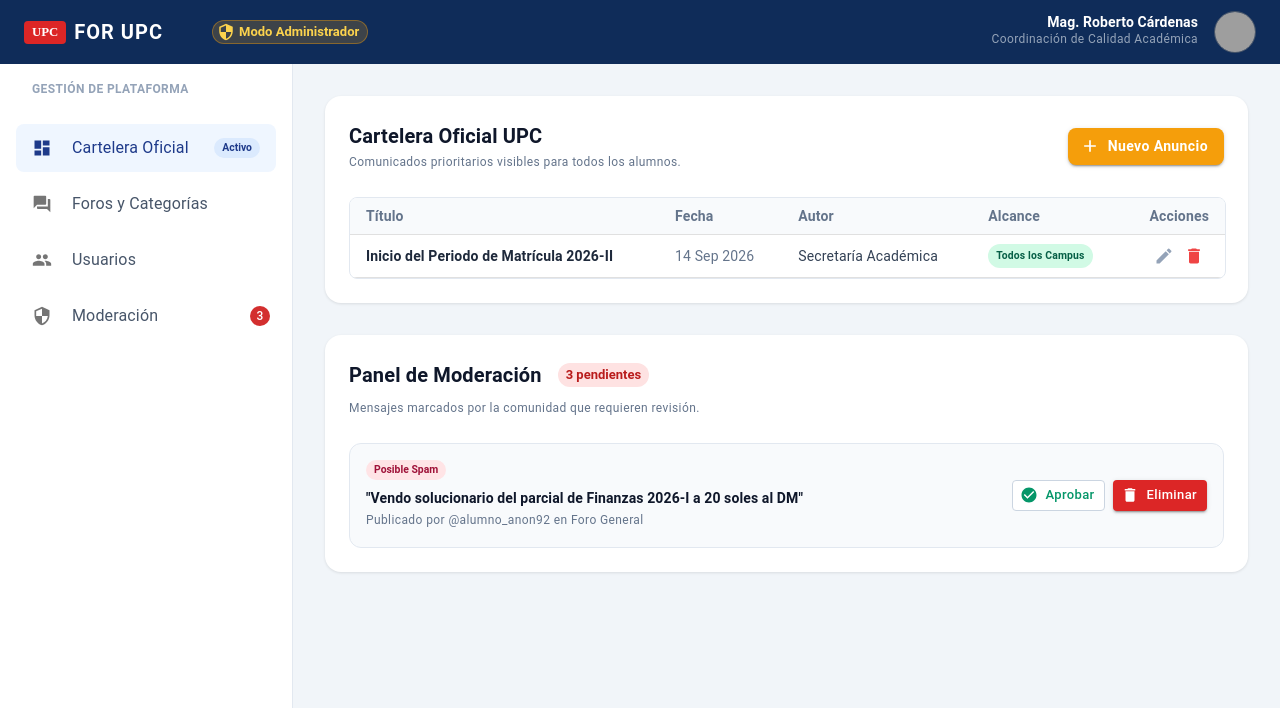
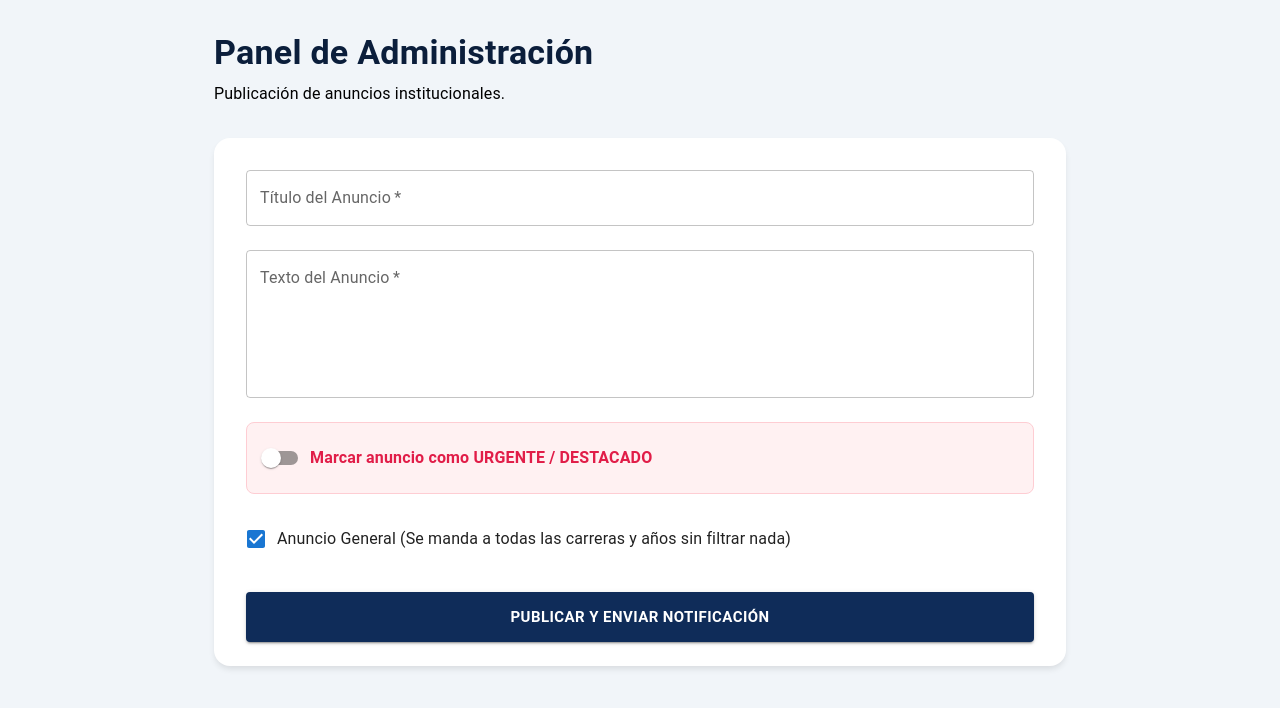
Before and after one commit to mati-bar/For-UPC-frontend, a React (Vite) app: page /admin in a window 1280 px wide. Shown: the top 708 px of the page. Built offline with nearby package versions, Linux system fonts and the light colour scheme; grey boxes are pictures that could not be loaded.

Commit message:
Guardo mis pantallas antes de unir con la logica de Matias

```diff
--- a/src/Login.jsx
+++ b/src/Login.jsx
@@ -1,38 +1,191 @@
-import React from 'react';
-import { Box, Card, CardContent, TextField, Button, Typography, Link, Stack } from '@mui/material';
+import React, { useState } from 'react';
+import {
+Box, Card, CardContent, Typography, TextField, Button,
+Tabs, Tab, Container, MenuItem, FormControl, InputLabel, Select,
+Checkbox, ListItemText, OutlinedInput
+} from '@mui/material';
 
 export default function Login() {
+  const [tabValue, setTabValue] = useState(0); // 0: Login, 1: Registro
+
+const handleTabChange = (event, newValue) => {
+    setTabValue(newValue);
+};
+
+  // Estados base del registro
+const [nombreApellido, setNombreApellido] = useState('');
+const [correo, setCorreo] = useState('');
+const [password, setPassword] = useState('');
+
+  // Estado para el Multiple Select (guarda un arreglo con las carreras elegidas)
+const [carreras, setCarreras] = useState([]);
+
+  // Estado para guardar el año de cada carrera de forma dinámica (ej: { "Tecnicatura...": "1er Año" })
+const [anios, setAnios] = useState({});
+
+const opcionesCarreras = [
+    "Tecnicatura Universitaria en Programación Full Stack",
+    "Profesorado Universitario de Biología",
+    "Profesorado Universitario de Geografía",
+    "Profesorado de Educación Secundaria en Historia",
+    "Profesorado de Educación Secundaria en Matemática",
+    "Prof. Educación Física",
+
+];
+
+const handleCarrerasChange = (event) => {
+    const { target: { value } } = event;
+    setCarreras(typeof value === 'string' ? value.split(',') : value);
+};
+
+  // guarda un arreglo de años para cada carrera
+const handleAnioChange = (carrera, event) => {
+    const { target: { value } } = event;
+    setAnios({
+    ...anios,
+    [carrera]: typeof value === 'string' ? value.split(',') : value
+    });
+};
+
 return (
-    <Box sx={{ minHeight: '100vh', display: 'flex', alignItems: 'center', justifyContent: 'center', bgcolor: '#f1f5f9', p: 2 }}>
-    <Card sx={{ maxWidth: 400, width: '100%', borderRadius: 3, boxShadow: '0 4px 6px -1px rgb(0 0 0 / 0.1)', border: '1px solid #e2e8f0' }}>
+    <Box sx={{
+    backgroundColor: '#f1f5f9', minHeight: '100vh', display: 'flex',
+    alignItems: 'center', justifyContent: 'center', py: 4
+    }}>
+    <Container maxWidth="sm">
+
+        {/* ENCABEZADO INSTITUCIONAL */}
+        <Box sx={{ textAlign: 'center', mb: 3 }}>
+        <Box sx={{
+            display: 'inline-block', bgcolor: '#0F2C59', color: 'white',
+            px: 2, py: 1, borderRadius: 2, fontWeight: 'bold', mb: 1
+        }}>
+            UPC
+        </Box>
+        <Typography variant="h5" sx={{ fontWeight: 'bold', color: '#0B1E3B' }}>
+            Portal Informativo Académico
+        </Typography>
+        <Typography variant="body2" color="text.secondary">
+            Comunidad Universitaria - Laboulaye
+        </Typography>
+        </Box>
+
+        {/* TARJETA PRINCIPAL */}
+        <Card sx={{ borderRadius: 4, boxShadow: '0 10px 15px -3px rgb(0 0 0 / 0.1)' }}>
+
+        <Tabs
+            value={tabValue} onChange={handleTabChange} variant="fullWidth"
+            sx={{ borderBottom: '1px solid #e2e8f0', '& .MuiTab-root': { fontWeight: 'bold' } }}
+        >
+            <Tab label="Iniciar Sesión" />
+            <Tab label="Registrarse" />
+        </Tabs>
+
         <CardContent sx={{ p: 4 }}>
 
-        <Stack spacing={3}>
-            {/* Logo */}
-            <Box sx={{ border: '1px solid #ccc', borderRadius: 2, py: 2, textAlign: 'center', mb: 2, bgcolor: 'white' }}>
-            <Typography variant="h6" sx={{ fontWeight: 'bold', color: '#0f2c59' }}>Logo</Typography>
+            {/* VISTA 1: INICIAR SESIÓN */}
+            {tabValue === 0 && (
+            <Box component="form" sx={{ display: 'flex', flexDirection: 'column', gap: 3 }}>
+                <Typography variant="body2" color="text.secondary">
+                Ingresá con tu correo institucional para acceder a las novedades de tu carrera.
+                </Typography>
+                <TextField label="Correo electrónico" type="email" fullWidth required size="small" />
+                <TextField label="Contraseña" type="password" fullWidth required size="small" />
+
+                <Typography
+                variant="body2" component="a" href="#recuperar"
+                onClick={(e) => { e.preventDefault(); alert("Próximamente: Sistema de recuperación de contraseña."); }}
+                sx={{
+                    textAlign: 'right', color: '#0F2C59', textDecoration: 'none',
+                    fontWeight: 'medium', '&:hover': { textDecoration: 'underline' }, mt: -1
+                }}
+                >
+                ¿Olvidaste tu contraseña?
+                </Typography>
+
+                <Button
+                variant="contained" size="large"
+                sx={{ bgcolor: '#0F2C59', '&:hover': { bgcolor: '#0b1e3b' }, py: 1.5, fontWeight: 'bold' }}
+                >
+                Entrar a la Plataforma
+                </Button>
             </Box>
+            )}
 
-            {/* Campos de texto */}
-            <TextField label="Usuario" variant="outlined" fullWidth size="small" />
-            <TextField label="Contraseña" type="password" variant="outlined" fullWidth size="small" />
-            <TextField label="Carrera" variant="outlined" fullWidth size="small" />
+            {/* VISTA 2: REGISTRO DE ESTUDIANTE */}
+            {tabValue === 1 && (
+            <Box component="form" sx={{ display: 'flex', flexDirection: 'column' }}>
+                <TextField
+                label="Nombre y Apellido" fullWidth required size="small" sx={{ mb: 2 }}
+                value={nombreApellido} onChange={(e) => setNombreApellido(e.target.value)}
+                />
+                <TextField
+                label="Correo Electrónico" type="email" fullWidth required size="small" sx={{ mb: 2 }}
+                value={correo} onChange={(e) => setCorreo(e.target.value)}
+                />
+                <TextField
+                label="Contraseña" type="password" fullWidth required size="small" sx={{ mb: 3 }}
+                value={password} onChange={(e) => setPassword(e.target.value)}
+                />
 
-            {/* Botón de acceso */}
-            <Button variant="outlined" fullWidth sx={{ py: 1, mt: 1, color: '#0f2c59', borderColor: '#0f2c59', fontWeight: 'bold', textTransform: 'none' }}>
-            Acceder
-            </Button>
+                {/* SELECT MÚLTIPLE DE CARRERAS */}
+                <FormControl fullWidth size="small" sx={{ mb: 2 }}>
+                <InputLabel>Carreras</InputLabel>
+                <Select
+                    multiple
+                    value={carreras}
+                    onChange={handleCarrerasChange}
+                    input={<OutlinedInput label="Carreras" />}
+                    renderValue={(selected) => selected.join(', ')}
+                >
+                    {opcionesCarreras.map((carrera) => (
+                    <MenuItem key={carrera} value={carrera}>
+                        <Checkbox checked={carreras.indexOf(carrera) > -1} />
+                        <ListItemText primary={carrera} />
+                    </MenuItem>
+                    ))}
+                </Select>
+                </FormControl>
 
-            {/* Link de recuperación */}
-            <Box sx={{ textAlign: 'center', mt: 1 }}>
-            <Link href="#" underline="hover" sx={{ color: 'text.secondary', fontSize: '0.875rem' }}>
-                ¿Olvidó su contraseña?
-            </Link>
+                {/* CAJAS DE AÑOS DINÁMICAS (Ahora con Select Múltiple) */}
+                {carreras.map((carrera) => (
+                <FormControl fullWidth size="small" sx={{ mb: 2 }} key={carrera}>
+                    <InputLabel>Año/s que cursás - {carrera}</InputLabel>
+                    <Select
+                    multiple
+                      value={anios[carrera] || []} // Inicia como arreglo vacío
+                    onChange={(e) => handleAnioChange(carrera, e)}
+                    input={<OutlinedInput label={`Año/s que cursás - ${carrera}`} />}
+                    renderValue={(selected) => selected.join(', ')}
+                    >
+                    {['1er Año', '2do Año', '3er Año', '4to Año'].map((anio) => (
+                        <MenuItem key={anio} value={anio}>
+                        <Checkbox checked={(anios[carrera] || []).indexOf(anio) > -1} />
+                        <ListItemText primary={anio} />
+                        </MenuItem>
+                    ))}
+                    </Select>
+                </FormControl>
+                ))}
+
+
+                <Button
+                variant="contained" size="large"
+                sx={{ bgcolor: '#0F2C59', '&:hover': { bgcolor: '#0b1e3b' }, py: 1.5, fontWeight: 'bold', mt: 1 }}
+                >
+                Completar Registro
+                </Button>
             </Box>
-        </Stack>
+            )}
 
         </CardContent>
-    </Card>
+        </Card>
+
+        <Typography variant="caption" sx={{ display: 'block', textAlign: 'center', mt: 3, color: 'text.secondary' }}>
+        Universidad Provincial de Córdoba — Sede Laboulaye
+        </Typography>
+
+    </Container>
     </Box>
 );
 }
--- a/src/PanelAdmin.jsx
+++ b/src/PanelAdmin.jsx
@@ -1,158 +1,162 @@
-import React from 'react';
+import React, { useState } from 'react';
 import {
-AppBar, Toolbar, Typography, Box, Avatar, Card, CardContent,
-Button, Chip, IconButton, Divider, List, ListItem, ListItemIcon, ListItemText,
-Table, TableBody, TableCell, TableContainer, TableHead, TableRow, Paper, Badge
+Box, Card, CardContent, Typography, TextField, Button, Container,
+FormControl, InputLabel, Select, MenuItem, Checkbox,
+ListItemText, OutlinedInput, FormControlLabel, Switch
 } from '@mui/material';
-import DashboardIcon from '@mui/icons-material/Dashboard';
-import ForumIcon from '@mui/icons-material/Forum';
-import PeopleIcon from '@mui/icons-material/People';
-import SecurityIcon from '@mui/icons-material/Security';
-import AddIcon from '@mui/icons-material/Add';
-import CheckCircleIcon from '@mui/icons-material/CheckCircle';
-import DeleteIcon from '@mui/icons-material/Delete';
-import EditIcon from '@mui/icons-material/Edit';
 
 export default function PanelAdmin() {
+  // Dónde guardamos el título y el texto del anuncio
+const [titulo, setTitulo] = useState('');
+const [contenido, setContenido] = useState('');
+
+  // NUEVO: Esto maneja si el anuncio es urgente/destacado (arranca apagado)
+const [esUrgente, setEsUrgente] = useState(false);
+
+  // Esto maneja a quién le va a llegar el anuncio
+const [esGeneral, setEsGeneral] = useState(true);
+const [carrerasDestino, setCarrerasDestino] = useState([]);
+const [aniosDestino, setAniosDestino] = useState({});
+
+const handlePublicar = (e) => {};
+
 return (
-    <Box sx={{ display: 'flex', flexDirection: 'column', minHeight: '100vh', backgroundColor: '#f1f5f9' }}>
+    <Box sx={{ backgroundColor: '#f1f5f9', minHeight: '100vh', py: 4 }}>
+    <Container maxWidth="md">
 
-      {/* Navbar Superior */}
-    <AppBar position="sticky" elevation={0} sx={{ backgroundColor: '#0f2c59', color: 'white' }}>
-        <Toolbar sx={{ justifyContent: 'space-between' }}>
-
-        <Box sx={{ display: 'flex', alignItems: 'center', gap: 3 }}>
-            <Box sx={{ display: 'flex', alignItems: 'center', gap: 1 }}>
-            <Box sx={{ bgcolor: '#dc2626', color: 'white', p: 0.5, px: 1, borderRadius: 1, fontWeight: 'bold', fontSize: '0.8rem' }}>
-                UPC
-            </Box>
-            <Typography variant="h6" sx={{ fontWeight: 'bold', letterSpacing: 1 }}>FOR UPC</Typography>
-            </Box>
-            <Divider orientation="vertical" flexItem sx={{ borderColor: 'rgba(255,255,255,0.2)', my: 2 }} />
-            <Chip
-            icon={<SecurityIcon style={{ color: '#fcd34d' }} fontSize="small" />}
-            label="Modo Administrador"
-            size="small"
-            sx={{ bgcolor: 'rgba(245, 158, 11, 0.2)', color: '#fcd34d', border: '1px solid rgba(245, 158, 11, 0.4)', fontWeight: 'bold' }}
-            />
+        {/* LOS TÍTULOS DE LA PÁGINA */}
+        <Box sx={{ mb: 4 }}>
+        <Typography variant="h4" sx={{ fontWeight: 'bold', color: '#0B1E3B', mb: 1 }}>
+            Panel de Administración
+        </Typography>
+        <Typography variant="body1" color="text.secondary">
+            Publicación de anuncios institucionales.
+        </Typography>
         </Box>
 
-        <Box sx={{ display: 'flex', alignItems: 'center', gap: 2 }}>
-            <Box sx={{ textAlign: 'right', display: { xs: 'none', md: 'block' } }}>
-            <Typography variant="subtitle2" sx={{ fontWeight: 'bold', lineHeight: 1 }}>Mag. Roberto Cárdenas</Typography>
-            <Typography variant="caption" sx={{ color: '#94a3b8' }}>Coordinación de Calidad Académica</Typography>
-            </Box>
-            <Avatar src="https://images.unsplash.com/photo-1472099645785-5658abf4ff4e?w=100&auto=format&fit=crop&q=80" sx={{ border: '1px solid #475569' }} />
-        </Box>
+        {/* LA CAJA BLANCA DONDE ESTÁ EL FORMULARIO */}
+        <Card sx={{ borderRadius: 4, boxShadow: '0 4px 6px -1px rgb(0 0 0 / 0.1)' }}>
+        <CardContent sx={{ p: 4 }}>
+            <Box component="form" onSubmit={handlePublicar} sx={{ display: 'flex', flexDirection: 'column' }}>
 
-        </Toolbar>
-    </AppBar>
+            <TextField
+                label="Título del Anuncio"
+                fullWidth required sx={{ mb: 3 }}
+                value={titulo}
+                onChange={(e) => setTitulo(e.target.value)}
+            />
 
-      {/* Contenedor Principal: Sidebar + Contenido */}
-    <Box sx={{ display: 'flex', flexGrow: 1, overflow: 'hidden' }}>
+            <TextField
+                label="Texto del Anuncio"
+                fullWidth required multiline minRows={5} sx={{ mb: 3 }}
+                placeholder="Escribí el texto acá. Podés usar Enter para separar párrafos o guiones para armar listas..."
+                value={contenido}
+                onChange={(e) => setContenido(e.target.value)}
+            />
 
-        {/* Sidebar Lateral */}
-        <Box sx={{ width: 260, bgcolor: 'white', borderRight: '1px solid #e2e8f0', p: 2, display: { xs: 'none', md: 'flex' }, flexDirection: 'column' }}>
-        <Typography variant="caption" sx={{ fontWeight: 'bold', color: '#94a3b8', mb: 2, px: 2 }}>GESTIÓN DE PLATAFORMA</Typography>
+              {/* NUEVA LLAVECITA PARA MARCAR COMO URGENTE */}
+            <Box sx={{ mb: 3, p: 2, bgcolor: '#fff1f2', border: '1px solid #fecdd3', borderRadius: 2 }}>
+                <FormControlLabel
+                control={
+                    <Switch
+                    color="error"
+                    checked={esUrgente}
+                    onChange={(e) => setEsUrgente(e.target.checked)}
+                    />
+                }
+                label={
+                    <Typography sx={{ fontWeight: 'bold', color: '#e11d48' }}>
+                    Marcar anuncio como URGENTE / DESTACADO
+                    </Typography>
+                }
+                />
+                <Typography variant="caption" sx={{ display: 'block', ml: 7, color: '#be123c' }}>
 
-        <List sx={{ flexGrow: 1 }}>
-            <ListItem button sx={{ bgcolor: '#eff6ff', borderRadius: 2, mb: 1, color: '#1e3a8a' }}>
-            <ListItemIcon sx={{ minWidth: 40, color: '#1e3a8a' }}><DashboardIcon fontSize="small" /></ListItemIcon>
-            <ListItemText primary="Cartelera Oficial" primaryTypographyProps={{ fontWeight: 'bold', fontSize: '0.875rem' }} />
-            <Chip label="Activo" size="small" sx={{ height: 20, fontSize: '0.65rem', bgcolor: '#dbeafe', color: '#1e3a8a', fontWeight: 'bold' }} />
-            </ListItem>
-
-            <ListItem button sx={{ borderRadius: 2, mb: 1, color: '#475569' }}>
-            <ListItemIcon sx={{ minWidth: 40 }}><ForumIcon fontSize="small" /></ListItemIcon>
-            <ListItemText primary="Foros y Categorías" primaryTypographyProps={{ fontSize: '0.875rem', fontWeight: 'medium' }} />
-            </ListItem>
-
-            <ListItem button sx={{ borderRadius: 2, mb: 1, color: '#475569' }}>
-            <ListItemIcon sx={{ minWidth: 40 }}><PeopleIcon fontSize="small" /></ListItemIcon>
-            <ListItemText primary="Usuarios" primaryTypographyProps={{ fontSize: '0.875rem', fontWeight: 'medium' }} />
-            </ListItem>
-
-            <ListItem button sx={{ borderRadius: 2, mb: 1, color: '#475569' }}>
-            <ListItemIcon sx={{ minWidth: 40 }}><SecurityIcon fontSize="small" /></ListItemIcon>
-            <ListItemText primary="Moderación" primaryTypographyProps={{ fontSize: '0.875rem', fontWeight: 'medium' }} />
-            <Badge badgeContent={3} color="error" />
-            </ListItem>
-        </List>
-        </Box>
-
-        {/* Área Central de Trabajo */}
-        <Box sx={{ flexGrow: 1, p: 4, overflowY: 'auto' }}>
-
-          {/* Módulo de Cartelera */}
-        <Card sx={{ borderRadius: 4, mb: 4, boxShadow: '0 1px 3px 0 rgb(0 0 0 / 0.1)' }}>
-            <CardContent sx={{ p: 3 }}>
-            <Box sx={{ display: 'flex', justifyContent: 'space-between', alignItems: 'center', mb: 3 }}>
-                <Box>
-                <Typography variant="h6" sx={{ fontWeight: 'bold', color: '#0f172a' }}>Cartelera Oficial UPC</Typography>
-                <Typography variant="caption" sx={{ color: '#64748b' }}>Comunicados prioritarios visibles para todos los alumnos.</Typography>
-                </Box>
-                <Button variant="contained" startIcon={<AddIcon />} sx={{ bgcolor: '#f59e0b', '&:hover': { bgcolor: '#d97706' }, textTransform: 'none', fontWeight: 'bold', borderRadius: 2 }}>
-                Nuevo Anuncio
-                </Button>
+                </Typography>
             </Box>
 
-            <TableContainer component={Paper} elevation={0} sx={{ border: '1px solid #e2e8f0', borderRadius: 2 }}>
-                <Table size="small">
-                <TableHead sx={{ bgcolor: '#f8fafc' }}>
-                    <TableRow>
-                    <TableCell sx={{ fontWeight: 'bold', color: '#64748b' }}>Título</TableCell>
-                    <TableCell sx={{ fontWeight: 'bold', color: '#64748b' }}>Fecha</TableCell>
-                    <TableCell sx={{ fontWeight: 'bold', color: '#64748b' }}>Autor</TableCell>
-                    <TableCell sx={{ fontWeight: 'bold', color: '#64748b' }}>Alcance</TableCell>
-                    <TableCell align="right" sx={{ fontWeight: 'bold', color: '#64748b' }}>Acciones</TableCell>
-                    </TableRow>
-                </TableHead>
-                <TableBody>
-                    <TableRow hover>
-                    <TableCell sx={{ fontWeight: 'bold', color: '#1e293b' }}>Inicio del Periodo de Matrícula 2026-II</TableCell>
-                    <TableCell sx={{ color: '#64748b' }}>14 Sep 2026</TableCell>
-                    <TableCell sx={{ color: '#334155' }}>Secretaría Académica</TableCell>
-                    <TableCell><Chip label="Todos los Campus" size="small" sx={{ bgcolor: '#d1fae5', color: '#065f46', fontWeight: 'bold', fontSize: '0.65rem' }} /></TableCell>
-                    <TableCell align="right">
-                        <IconButton size="small" sx={{ color: '#94a3b8' }}><EditIcon fontSize="small" /></IconButton>
-                        <IconButton size="small" sx={{ color: '#ef4444' }}><DeleteIcon fontSize="small" /></IconButton>
-                    </TableCell>
-                    </TableRow>
-                </TableBody>
-                </Table>
-            </TableContainer>
-            </CardContent>
+              {/* LA OPCIÓN PARA TILDAR UN ANUNCIO PARA "TODOS" */}
+            <FormControlLabel
+                control={
+                <Checkbox
+                    checked={esGeneral}
+                    onChange={(e) => {
+                    setEsGeneral(e.target.checked);
+                    if (e.target.checked) {
+                        setCarrerasDestino([]);
+                        setAniosDestino({});
+                    }
+                    }}
+                />
+                }
+                label="Anuncio General (Se manda a todas las carreras y años sin filtrar nada)"
+                sx={{ mb: 2 }}
+            />
+
+              {/* LAS CAJITAS PARA FILTRAR (Ojo: esto solo aparece si destildan el "Todos" de arriba) */}
+            {!esGeneral && (
+                <Box sx={{ p: 2, border: '1px solid #e2e8f0', borderRadius: 2, mb: 3, bgcolor: '#fafafa' }}>
+                <Typography variant="subtitle2" sx={{ mb: 2, color: '#334155', fontWeight: 'bold' }}>
+                    Elegir a qué carreras y años mandarlo:
+                </Typography>
+
+                  {/* LA CAJITA DESPLEGABLE PARA ELEGIR LAS CARRERAS */}
+                <FormControl fullWidth size="small" sx={{ mb: 2 }}>
+                    <InputLabel>Carreras</InputLabel>
+                    <Select
+                    multiple
+                    value={carrerasDestino}
+                    onChange={(e) => setCarrerasDestino(typeof e.target.value === 'string' ? e.target.value.split(',') : e.target.value)}
+                    input={<OutlinedInput label="Carreras" />}
+                    renderValue={(selected) => selected.join(', ')}
+                    >
+                    {['Tecnicatura Universitaria en Programación Full Stack', 'Profesorado Universitario de Biología', 'Profesorado Universitario de Geografía', 'Profesorado de Educación Secundaria en Historia', 'Profesorado de Educación Secundaria en  Matemática', 'Prof. Educación Física'].map((carrera) => (
+                        <MenuItem key={carrera} value={carrera}>
+                        <Checkbox checked={carrerasDestino.indexOf(carrera) > -1} />
+                        <ListItemText primary={carrera} />
+                        </MenuItem>
+                    ))}
+                    </Select>
+                </FormControl>
+
+                  {/* LAS CAJITAS DE AÑOS */}
+                {carrerasDestino.map((carrera) => (
+                    <FormControl fullWidth size="small" sx={{ mb: 2 }} key={carrera}>
+                    <InputLabel>Año/s - {carrera}</InputLabel>
+                    <Select
+                        multiple
+                        value={aniosDestino[carrera] || []}
+                        onChange={(e) => setAniosDestino({
+                        ...aniosDestino,
+                        [carrera]: typeof e.target.value === 'string' ? e.target.value.split(',') : e.target.value
+                        })}
+                        input={<OutlinedInput label={`Año/s - ${carrera}`} />}
+                        renderValue={(selected) => selected.join(', ')}
+                    >
+                        {['1er Año', '2do Año', '3er Año', '4to Año'].map((anio) => (
+                        <MenuItem key={anio} value={anio}>
+                            <Checkbox checked={(aniosDestino[carrera] || []).indexOf(anio) > -1} />
+                            <ListItemText primary={anio} />
+                        </MenuItem>
+                        ))}
+                    </Select>
+                    </FormControl>
+                ))}
+                </Box>
+            )}
+
+            <Button
+                type="submit"
+                variant="contained"
+                size="large"
+                sx={{ bgcolor: '#0F2C59', '&:hover': { bgcolor: '#0b1e3b' }, py: 1.5, fontWeight: 'bold', mt: 2 }}
+            >
+                Publicar Y Enviar Notificación
+            </Button>
+            </Box>
+        </CardContent>
         </Card>
-
-          {/* Módulo de Moderación */}
-        <Card sx={{ borderRadius: 4, boxShadow: '0 1px 3px 0 rgb(0 0 0 / 0.1)' }}>
-            <CardContent sx={{ p: 3 }}>
-            <Box sx={{ display: 'flex', alignItems: 'center', gap: 2, mb: 1 }}>
-                <Typography variant="h6" sx={{ fontWeight: 'bold', color: '#0f172a' }}>Panel de Moderación</Typography>
-                <Chip label="3 pendientes" size="small" sx={{ bgcolor: '#fee2e2', color: '#b91c1c', fontWeight: 'bold' }} />
-            </Box>
-            <Typography variant="caption" sx={{ color: '#64748b', display: 'block', mb: 3 }}>Mensajes marcados por la comunidad que requieren revisión.</Typography>
-
-            <Box sx={{ border: '1px solid #e2e8f0', bgcolor: '#f8fafc', borderRadius: 3, p: 2, display: 'flex', justifyContent: 'space-between', alignItems: 'center' }}>
-                <Box>
-                <Chip label="Posible Spam" size="small" sx={{ bgcolor: '#ffe4e6', color: '#9f1239', height: 20, fontSize: '0.65rem', fontWeight: 'bold', mb: 1 }} />
-                <Typography variant="subtitle2" sx={{ fontWeight: 'bold', color: '#0f172a' }}>"Vendo solucionario del parcial de Finanzas 2026-I a 20 soles al DM"</Typography>
-                <Typography variant="caption" sx={{ color: '#64748b' }}>Publicado por @alumno_anon92 en Foro General</Typography>
-                </Box>
-                <Box sx={{ display: 'flex', gap: 1 }}>
-                <Button variant="outlined" startIcon={<CheckCircleIcon />} size="small" sx={{ color: '#059669', borderColor: '#cbd5e1', bgcolor: 'white', textTransform: 'none' }}>
-                    Aprobar
-                </Button>
-                <Button variant="contained" startIcon={<DeleteIcon />} size="small" sx={{ bgcolor: '#dc2626', '&:hover': { bgcolor: '#b91c1c' }, textTransform: 'none' }}>
-                    Eliminar
-                </Button>
-                </Box>
-            </Box>
-            </CardContent>
-        </Card>
-
-        </Box>
-    </Box>
+    </Container>
     </Box>
 );
 }
```
